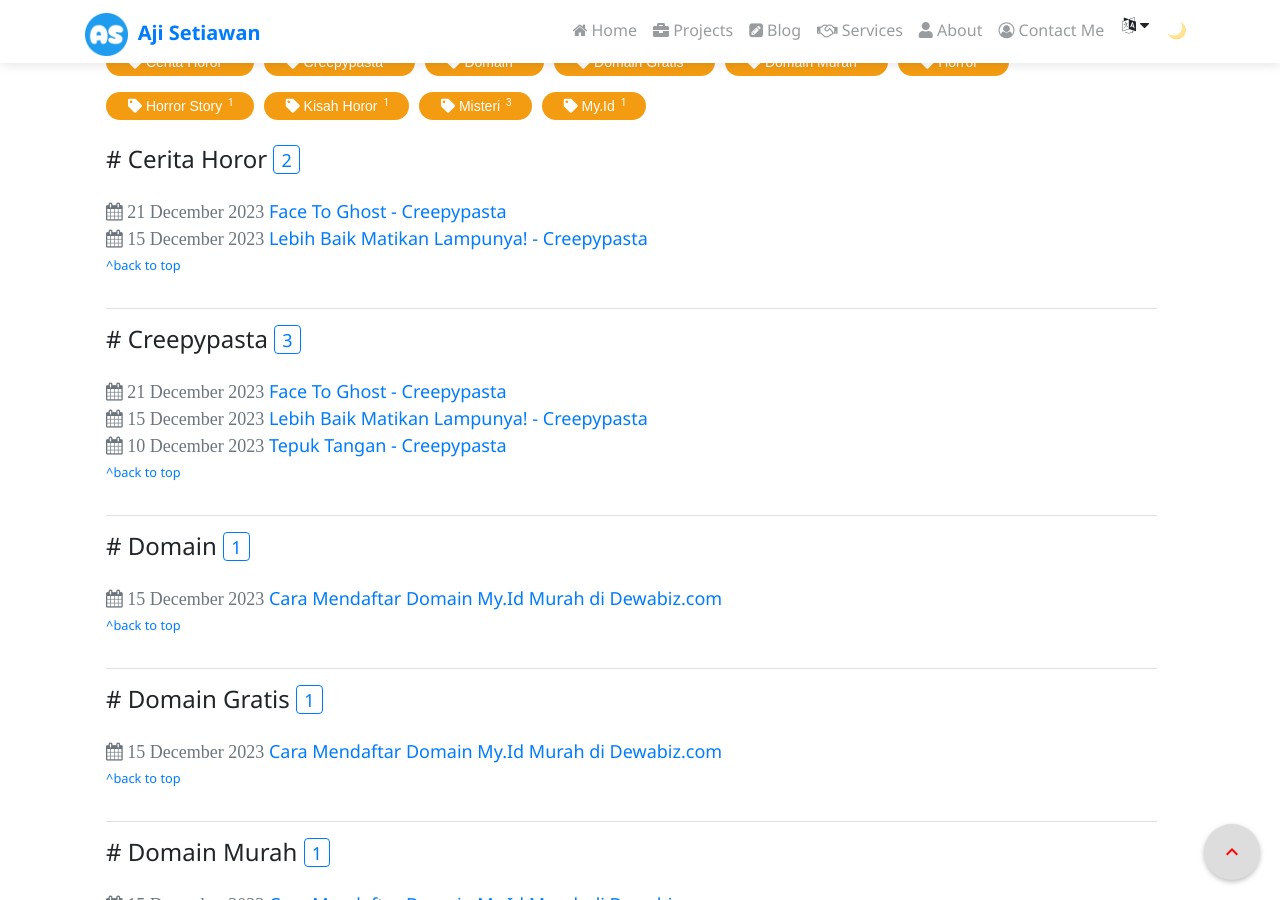
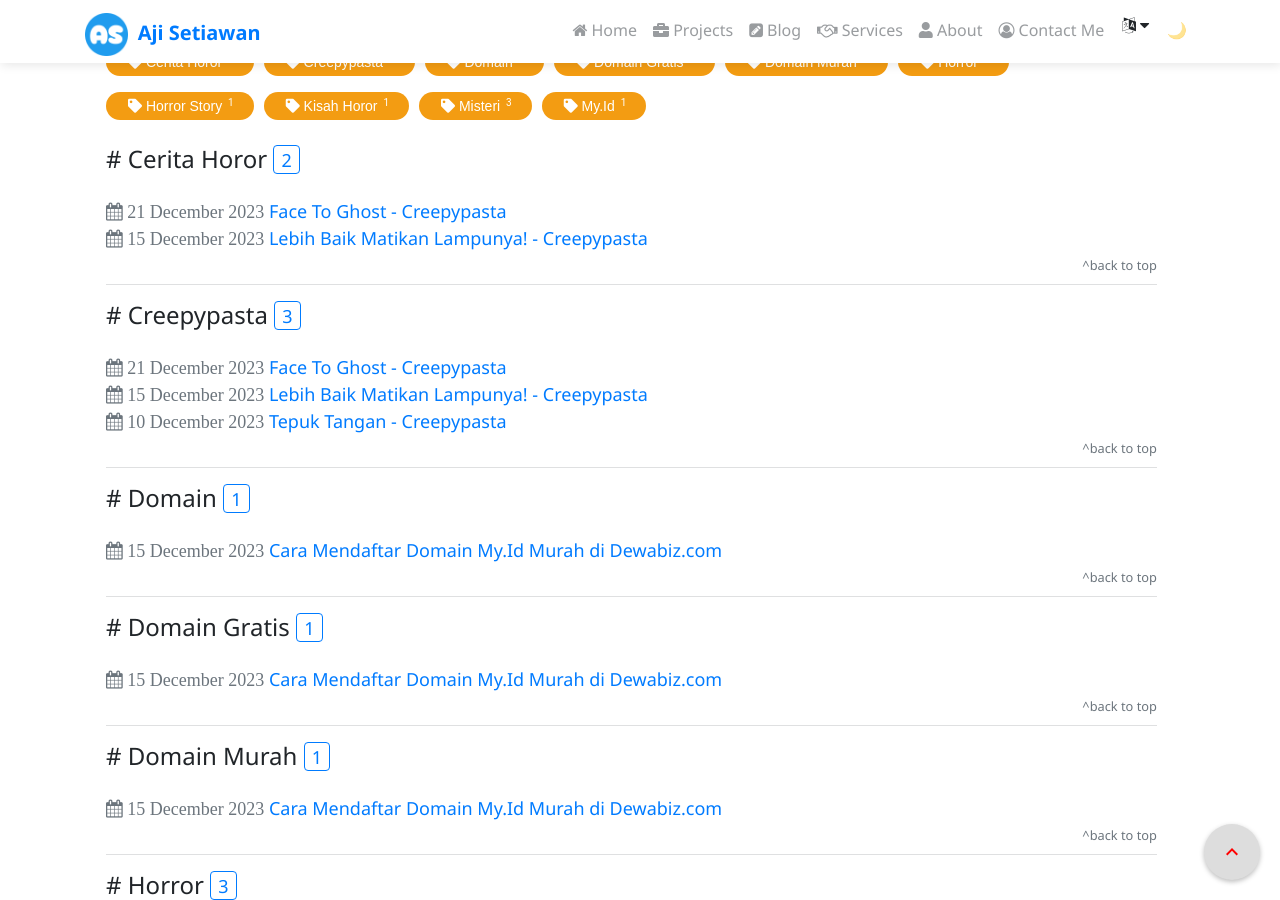
Before and after one commit to ajisetiawan716/ajisetiawan716.github.io, a Jekyll site: the page built from pages/tags.html, in a window 1280 px wide and 900 px high, scrolled down 358 px. Built offline with Jekyll 4.4.1, drawn with Linux system fonts in a browser that asks for light colours; nearby versions of some CDN libraries; emoji names are drawn with the system emoji font; comment, search, counter and statistics services are not loaded; a style sheet for code colours, icons or effects is not loaded.

Commit message:
Update tags.html

```diff
--- a/_includes/blog/tags.html
+++ b/_includes/blog/tags.html
@@ -30,7 +30,7 @@
                 </div>
             </div>
         {%- endfor -%}
-        <a href="#top" class="kanan">
+        <a href="#top" class="to-top text-muted">
                             <small>^back to top</small>
         </a>
     </div>
```
